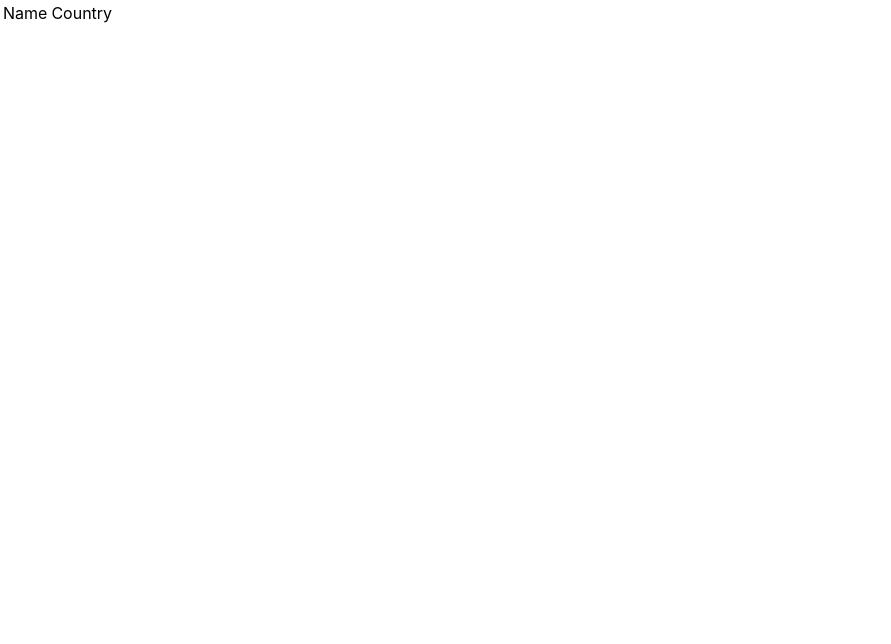
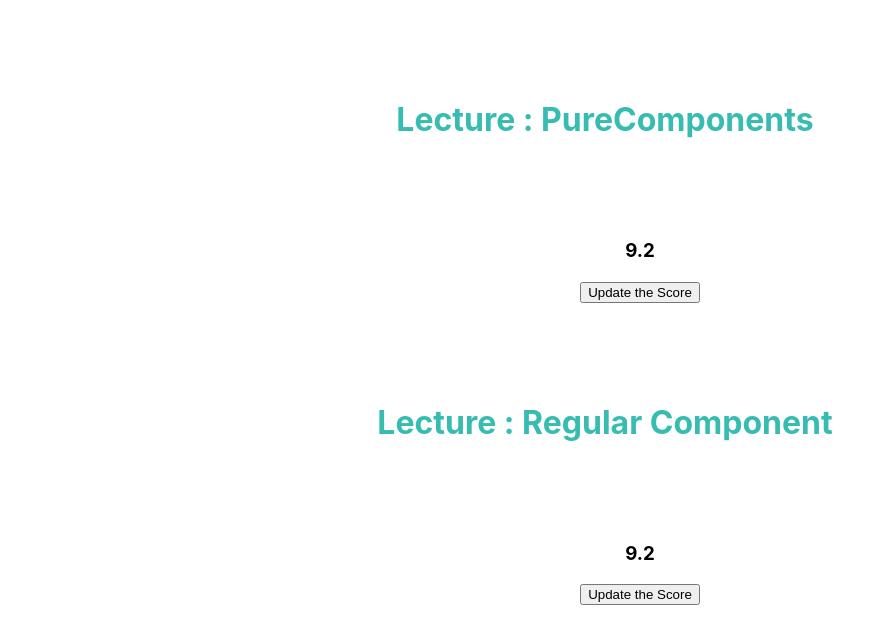
Before and after one commit to MarkDevram/Practice-React-All-Time, a React (Create React App) app: page / in a window 1280 px wide. Shown: the top 644 px of the page, without its empty margins (0-891 px from the left). Built offline with nearby package versions, Linux system fonts and the light colour scheme.

Commit message:
Practiced the Purecomponent Lecture

```diff
--- a/src/App.js
+++ b/src/App.js
@@ -22,11 +22,14 @@ import FormHandle from "./Components/BasicsOfFormHandling/FormHandle"
 import MountingLifeCycle from "./Components/ComponentLifeCycle/MountingLifeCycle"
 import UpdatingLifeCycle from "./Components/ComponentLifeCycle/UpdatingLifeCycle"
 import Fragments from "./Components/Fragments/Fragments"
+import PureComp from "./Components/PureComponent/PureComp"
+import RegVsPure from "./Components/PureComponent/RegVsPure"
 
 function App() {
   return (
     <div className="App">
-      <Fragments />
+      <RegVsPure />
+      {/* <Fragments /> */}
       {/* <UpdatingLifeCycle /> */}
       {/* <MountingLifeCycle /> */}
       {/* <FormHandle /> */}
--- /dev/null
+++ b/src/Components/PureComponent/PureComp.js
@@ -0,0 +1,34 @@
+import React, { PureComponent } from "react"
+
+class PureComp extends PureComponent {
+  constructor(props) {
+    super(props)
+
+    this.state = {
+      name: "Markram",
+      score: 9.2,
+    }
+  }
+  updateScore = () => {
+    console.log("Pure Component  :- Inside updateScore Fn")
+
+    setInterval(() => {
+      this.setState({
+        score: this.state.score,
+      })
+    }, 1000)
+  }
+
+  render() {
+    console.log("Inside render")
+    return (
+      <div>
+        <h1>Lecture : PureComponents</h1>
+        <h3>{this.state.score}</h3>
+        <button onClick={this.updateScore}>Update the Score</button>
+      </div>
+    )
+  }
+}
+
+export default PureComp
--- /dev/null
+++ b/src/Components/PureComponent/RegVsPure.js
@@ -0,0 +1,14 @@
+import React from "react"
+import PureComp from "./PureComp"
+import RegularComp from "./RegularComp"
+
+function RegVsPure() {
+  return (
+    <div>
+      <PureComp />
+      <RegularComp />
+    </div>
+  )
+}
+
+export default RegVsPure
--- /dev/null
+++ b/src/Components/PureComponent/RegularComp.js
@@ -0,0 +1,33 @@
+import React, { Component } from "react"
+
+class RegularComp extends Component {
+  constructor(props) {
+    super(props)
+
+    this.state = {
+      name: "Markram",
+      score: 9.2,
+    }
+  }
+  updateScore = () => {
+    console.log("Regular Component  :- Inside updateScore Fn")
+
+    setInterval(() => {
+      this.setState({
+        score: this.state.score,
+      })
+    }, 1000)
+  }
+  render() {
+    console.log("Inside render")
+    return (
+      <div>
+        <h1>Lecture : Regular Component</h1>
+        <h3>{this.state.score}</h3>
+        <button onClick={this.updateScore}>Update the Score</button>
+      </div>
+    )
+  }
+}
+
+export default RegularComp
```
